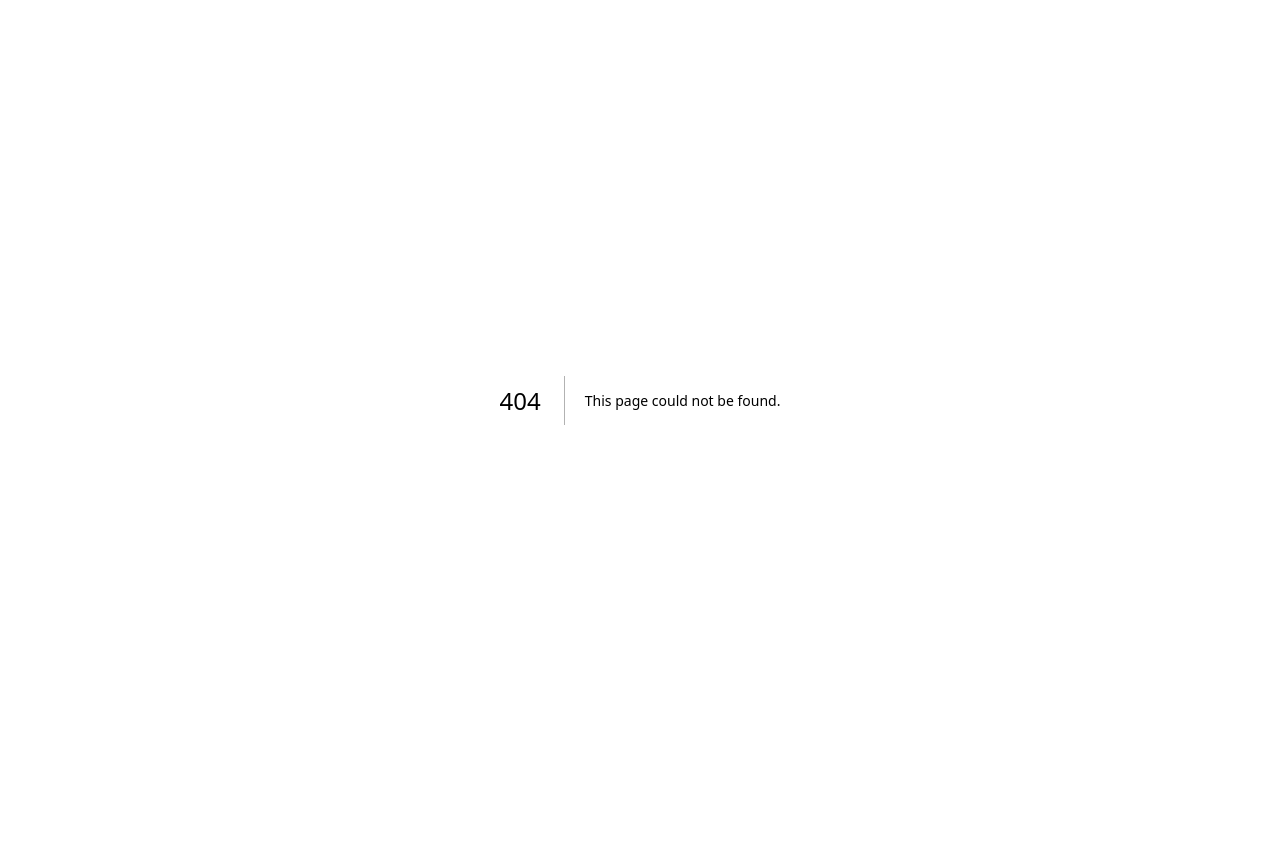
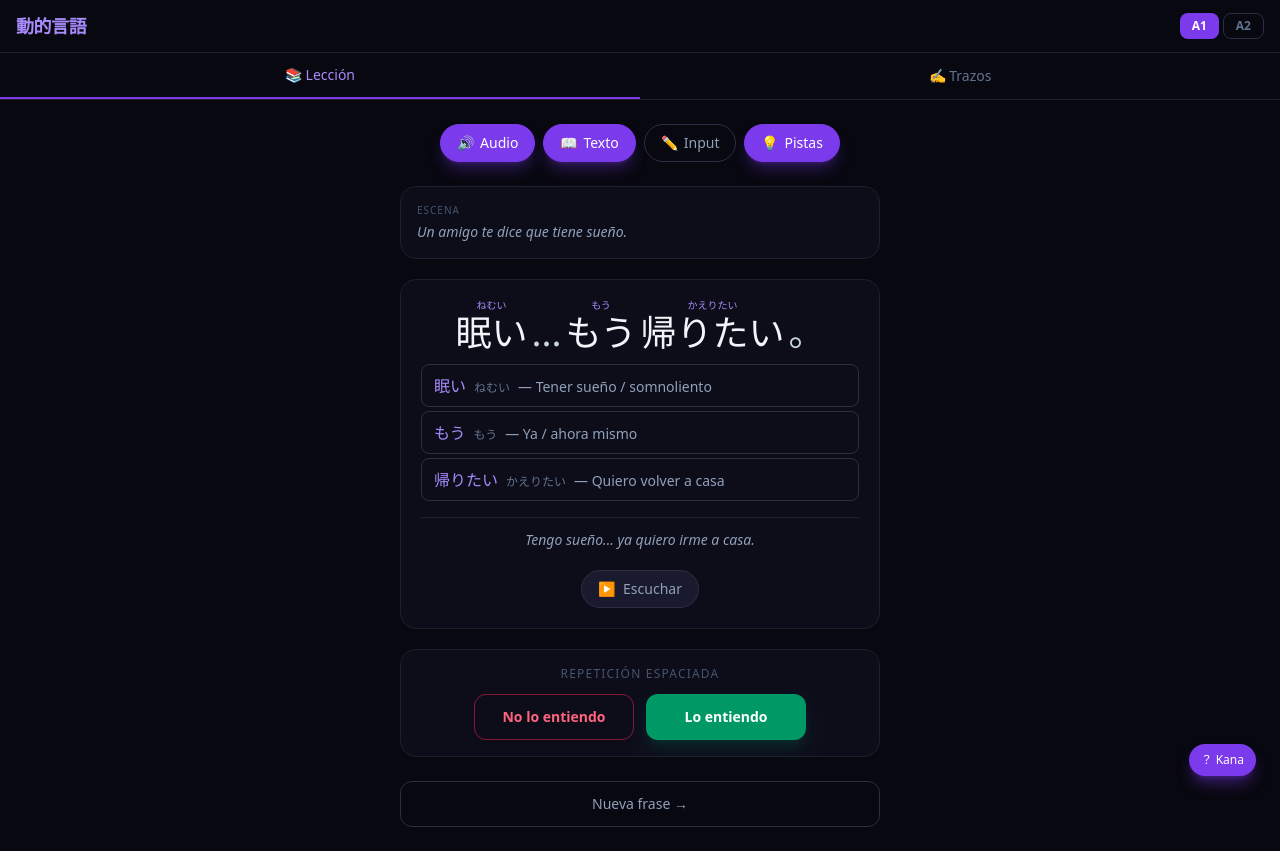
Before and after one commit to Ixo22/dynamic-language, a Next.js app: page /lesson in a window 1280 px wide. Before the commit this address had no page. Before the commit the page ends 800 px from the top, so only its background shows below. Built offline with nearby package versions, Linux system fonts and the light colour scheme.

Commit message:
feat: assemble LessonPanel and wire lesson page
LessonPanel orchestrates all lesson components: dialogue fetch, level selector, toggle persistence, tab navigation between lesson and stroke views.

```diff
--- /dev/null
+++ b/src/app/lesson/page.tsx
@@ -0,0 +1,11 @@
+import { LessonPanel } from '@/components/lesson/LessonPanel'
+import { KanaOverlay } from '@/components/kana/KanaOverlay'
+
+export default function LessonPage() {
+  return (
+    <>
+      <LessonPanel />
+      <KanaOverlay />
+    </>
+  )
+}
--- /dev/null
+++ b/src/components/lesson/LessonPanel.tsx
@@ -0,0 +1,185 @@
+'use client'
+
+import { useState, useEffect, useCallback } from 'react'
+import { DialogueResponse, UIToggles, JLPTLevel } from '@/lib/types'
+import { ToggleBar } from './ToggleBar'
+import { DialogueReader } from './DialogueReader'
+import { SRSButtons } from './SRSButtons'
+import { AudioPlayer } from './AudioPlayer'
+import { InputPractice } from './InputPractice'
+import { StrokeAnimator } from '@/components/stroke/StrokeAnimator'
+
+const TOGGLES_KEY = 'dl_toggles'
+const LEVEL_KEY = 'dl_level'
+
+const DEFAULT_TOGGLES: UIToggles = {
+  showAudio: true,
+  showText: true,
+  showInput: false,
+  showHints: true,
+}
+
+type Tab = 'lesson' | 'stroke'
+
+export function LessonPanel() {
+  const [tab, setTab] = useState<Tab>('lesson')
+  const [toggles, setToggles] = useState<UIToggles>(DEFAULT_TOGGLES)
+  const [level, setLevel] = useState<JLPTLevel>('A1')
+  const [dialogue, setDialogue] = useState<DialogueResponse | null>(null)
+  const [loading, setLoading] = useState(false)
+  const [error, setError] = useState<string | null>(null)
+
+  useEffect(() => {
+    try {
+      const saved = localStorage.getItem(TOGGLES_KEY)
+      if (saved) setToggles(JSON.parse(saved))
+      const savedLevel = localStorage.getItem(LEVEL_KEY) as JLPTLevel | null
+      if (savedLevel) setLevel(savedLevel)
+    } catch {}
+  }, [])
+
+  const fetchDialogue = useCallback(async () => {
+    setLoading(true)
+    setError(null)
+    setDialogue(null)
+    try {
+      const res = await fetch('/api/generate-dialogue', {
+        method: 'POST',
+        headers: { 'Content-Type': 'application/json' },
+        body: JSON.stringify({ level, exclude: dialogue?.frase_completa_jp }),
+      })
+      if (!res.ok) throw new Error('Error generando diálogo')
+      const data = await res.json()
+      setDialogue(data)
+    } catch (e) {
+      setError('No se pudo generar el diálogo. Comprueba tu API key.')
+    } finally {
+      setLoading(false)
+    }
+  }, [level])
+
+  useEffect(() => { fetchDialogue() }, [])
+
+  function handleToggle(key: keyof UIToggles) {
+    setToggles(prev => {
+      const next = { ...prev, [key]: !prev[key] }
+      try { localStorage.setItem(TOGGLES_KEY, JSON.stringify(next)) } catch {}
+      return next
+    })
+  }
+
+  function handleLevel(l: JLPTLevel) {
+    setLevel(l)
+    try { localStorage.setItem(LEVEL_KEY, l) } catch {}
+  }
+
+  return (
+    <div className="min-h-screen bg-[#080810] text-slate-200 flex flex-col">
+      <header className="border-b border-[#1e1e2e] px-4 py-3 flex items-center justify-between">
+        <h1 className="text-[#a78bfa] font-bold text-lg tracking-tight">動的言語</h1>
+        <div className="flex gap-1">
+          {(['A1', 'A2'] as JLPTLevel[]).map(l => (
+            <button
+              key={l}
+              onClick={() => handleLevel(l)}
+              className={`px-3 py-1 rounded-lg text-xs font-bold transition-all ${
+                level === l
+                  ? 'bg-[#7c3aed] text-white'
+                  : 'text-slate-500 hover:text-slate-300 border border-[#2d2d44]'
+              }`}
+            >
+              {l}
+            </button>
+          ))}
+        </div>
+      </header>
+
+      <div className="border-b border-[#1e1e2e] flex">
+        {([['lesson', '📚 Lección'], ['stroke', '✍️ Trazos']] as [Tab, string][]).map(([t, label]) => (
+          <button
+            key={t}
+            onClick={() => setTab(t)}
+            className={`flex-1 py-3 text-sm font-medium transition-colors ${
+              tab === t
+                ? 'text-[#a78bfa] border-b-2 border-[#7c3aed]'
+                : 'text-slate-500 hover:text-slate-300'
+            }`}
+          >
+            {label}
+          </button>
+        ))}
+      </div>
+
+      <main className="flex-1 px-4 py-6 max-w-lg mx-auto w-full space-y-6">
+        {tab === 'lesson' && (
+          <>
+            <ToggleBar toggles={toggles} onChange={handleToggle} />
+
+            {loading && (
+              <div className="flex flex-col items-center gap-3 py-16">
+                <div className="w-8 h-8 border-2 border-[#7c3aed] border-t-transparent rounded-full animate-spin" />
+                <p className="text-slate-500 text-sm">Generando diálogo...</p>
+              </div>
+            )}
+
+            {error && (
+              <div className="bg-rose-950/30 border border-rose-500/30 rounded-xl p-4 text-rose-400 text-sm text-center">
+                {error}
+              </div>
+            )}
+
+            {dialogue && !loading && (
+              <div className="space-y-5">
+                <div className="bg-[#0d0d1a] border border-[#1e1e2e] rounded-2xl p-4 space-y-1">
+                  <p className="text-[10px] text-slate-600 uppercase tracking-widest">Escena</p>
+                  <p className="text-slate-400 text-sm italic">{dialogue.contexto_escena}</p>
+                </div>
+
+                <div className="bg-[#0d0d1a] border border-[#1e1e2e] rounded-2xl p-5 space-y-4">
+                  <DialogueReader dialogue={dialogue} showHints={toggles.showHints} />
+
+                  {toggles.showText && (
+                    <p className="text-slate-400 text-sm text-center border-t border-[#1e1e2e] pt-3 italic">
+                      {dialogue.frase_es}
+                    </p>
+                  )}
+
+                  {toggles.showAudio && (
+                    <div className="flex justify-center pt-1">
+                      <AudioPlayer text={dialogue.frase_completa_jp} />
+                    </div>
+                  )}
+                </div>
+
+                {toggles.showInput && (
+                  <div className="bg-[#0d0d1a] border border-[#1e1e2e] rounded-2xl p-4">
+                    <InputPractice target={dialogue.frase_completa_jp} />
+                  </div>
+                )}
+
+                <div className="bg-[#0d0d1a] border border-[#1e1e2e] rounded-2xl p-4">
+                  <p className="text-xs text-slate-600 text-center mb-3 uppercase tracking-widest">Repetición Espaciada</p>
+                  <SRSButtons phrase={dialogue.frase_completa_jp} />
+                </div>
+              </div>
+            )}
+
+            <button
+              onClick={fetchDialogue}
+              disabled={loading}
+              className="w-full py-3 rounded-xl border border-[#2d2d44] text-slate-400 text-sm hover:border-[#7c3aed]/50 hover:text-[#a78bfa] transition-all disabled:opacity-40 active:scale-[0.98]"
+            >
+              Nueva frase →
+            </button>
+          </>
+        )}
+
+        {tab === 'stroke' && (
+          <div className="bg-[#0d0d1a] border border-[#1e1e2e] rounded-2xl p-5">
+            <StrokeAnimator />
+          </div>
+        )}
+      </main>
+    </div>
+  )
+}
```
